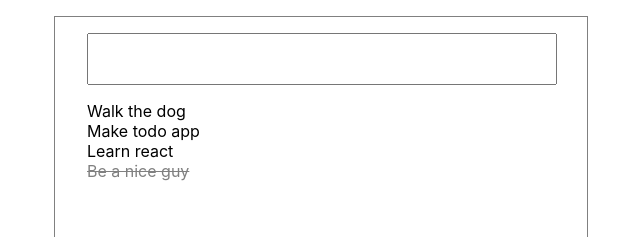
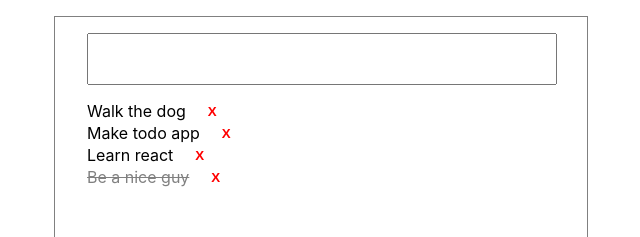
Before and after one commit to flagoon/todoApp, a React (Create React App) app: page / in a window 1280 px wide. Shown: the top 237 px of the page, without its empty margins (319-959 px from the left). Built offline with nearby package versions, Linux system fonts and the light colour scheme.

Commit message:
Functionality for delete button.

```diff
--- a/src/App.tsx
+++ b/src/App.tsx
@@ -3,6 +3,7 @@ import styled from 'styled-components';
 import { ITodoItem, todoList } from './data/todo-list';
 import { StyledTodoItem as TodoItem } from './TodoItem';
 import TodoAddInput from './TodoAddInput';
+import { StyledDisableButton as DisableButton } from './DisableButton';
 
 interface IState {
   todoList: ITodoItem[];
@@ -48,6 +49,12 @@ class App extends Component<{}, IState> {
     this.setState({ todoList: statedItemsList });
   };
 
+  private onDeleteItem = (id: number): void => {
+    const { todoList: todos } = this.state;
+    const arrayAfterRemove = todos.splice(id, 1);
+    this.setState({ todoList: todos });
+  };
+
   public render() {
     const { todoList: todos } = this.state;
     return (
@@ -59,14 +66,20 @@ class App extends Component<{}, IState> {
         />
         <TodoContainer>
           {todos.map(({ isDone, name }: ITodoItem, index) => (
+            <TodoItemContainer key={index}>
               <TodoItem
                 className={name}
-              key={index}
                 todoID={index}
                 isDone={isDone}
                 name={name}
                 onClickHandler={this.onClickHandler}
               />
+              <DisableButton
+                className={name}
+                onDeleteItem={this.onDeleteItem}
+                itemID={index}
+              />
+            </TodoItemContainer>
           ))}
         </TodoContainer>
       </MainContainer>
@@ -87,4 +100,10 @@ const TodoContainer = styled.ul`
   padding: 0;
 `;
 
+const TodoItemContainer = styled.div`
+  width: 300px;
+  display: flex;
+  margin-bottom: 2px;
+`;
+
 export default App;
--- /dev/null
+++ b/src/DisableButton.tsx
@@ -0,0 +1,34 @@
+import * as React from 'react';
+import styled from 'styled-components';
+
+interface IDisableButton {
+  className: string;
+  itemID: number;
+  onDeleteItem: (id: number) => void;
+}
+
+export const DisableButton = ({
+  className,
+  onDeleteItem,
+  itemID,
+}: IDisableButton) => {
+  return (
+    <button className={className} onClick={() => onDeleteItem(itemID)}>
+      X
+    </button>
+  );
+};
+
+export const StyledDisableButton = styled(DisableButton)`
+  border: 0 solid;
+  background-color: white;
+  font-weight: bold;
+  color: red;
+  background-color: white;
+  transition: background 0.4s;
+
+  &:hover {
+    cursor: pointer;
+    background: pink;
+  }
+`;
--- a/src/TodoItem.tsx
+++ b/src/TodoItem.tsx
@@ -20,6 +20,13 @@ const StyledTodoItem = styled(TodoItem)`
   text-decoration: ${({ isDone }: ITodoItem) =>
     isDone ? 'line-through' : 'none'};
   list-style-type: none;
+  user-select: none;
+  display: inline;
+  transition: text-decoration 1s;
+
+  & + button {
+    margin: 0 0 0 1rem;
+  }
 
   &:hover {
     font-weight: bold;
```
Lines whose indentation alone changed are shown as unchanged.
